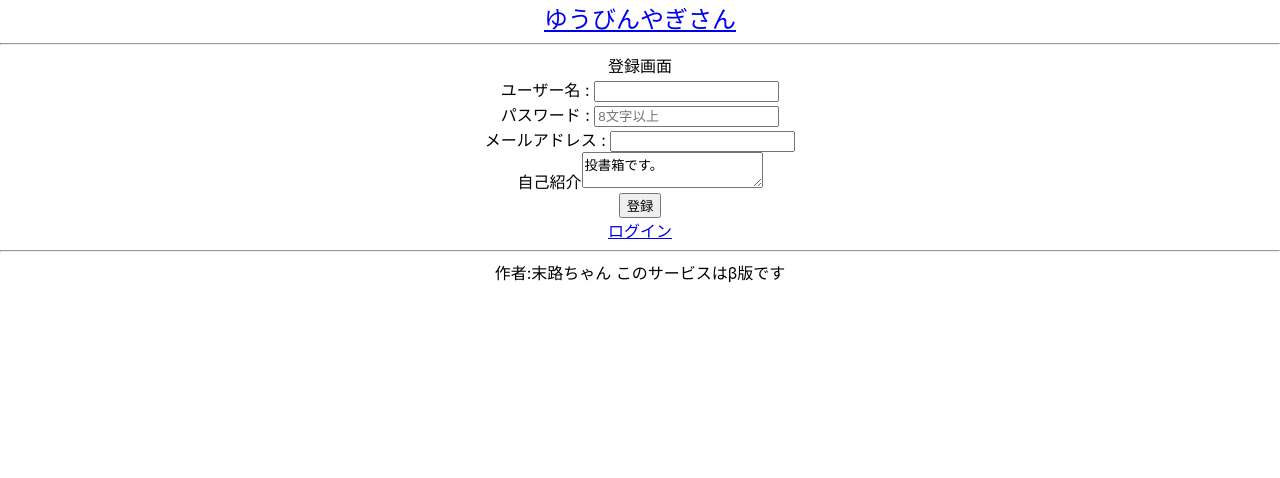
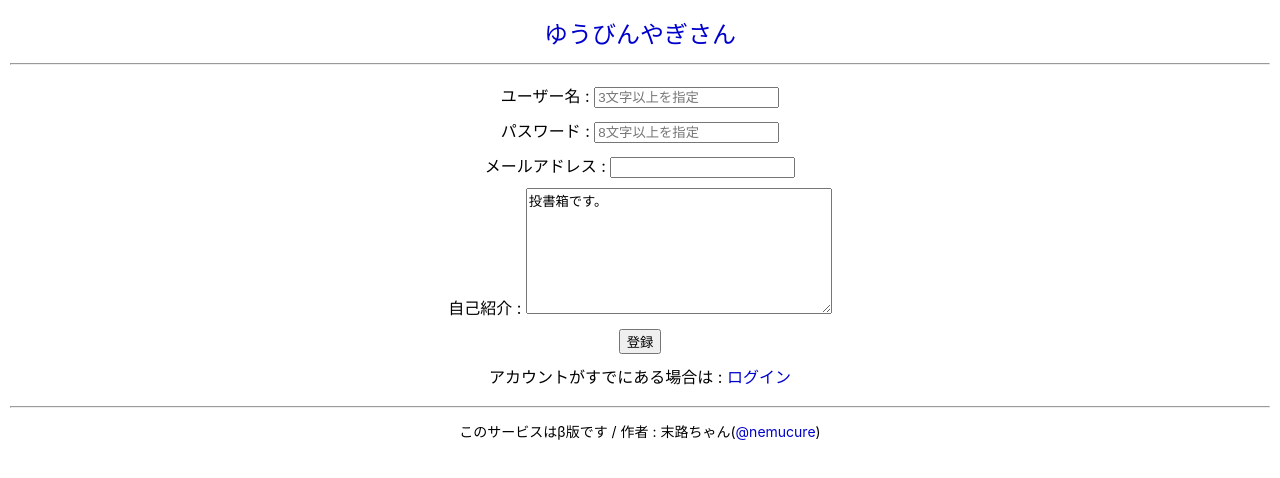
Before and after one commit to shimiwaka/yagisan-react, a React (Create React App) app: page /register in a window 1280 px wide. Shown: the top 478 px of the page. Built offline with nearby package versions, Linux system fonts and the light colour scheme.

Commit message:
change layout (wip)

```diff
--- a/src/App.css
+++ b/src/App.css
@@ -5,3 +5,25 @@
 .Header {
   font-size: 24px;
 }
+
+a {
+  color: #0000cd;
+  text-decoration: none;
+}
+
+a:hover {
+  text-decoration: underline;
+}
+
+div {
+  padding: 5px;
+}
+
+.Small {
+  font-size: 14px;
+}
+
+textarea {
+  width: 300px;
+  height: 120px;
+}
--- a/src/App.tsx
+++ b/src/App.tsx
@@ -28,7 +28,9 @@ function App() {
         </Routes>
       </div>
       <hr />
-      作者:末路ちゃん このサービスはβ版です
+      <div className="Small">
+        このサービスはβ版です / 作者 : 末路ちゃん(<a href="https://twitter.com/nemucure">@nemucure</a>)
+      </div>
     </div>
   );
 }
--- a/src/components/Box.tsx
+++ b/src/components/Box.tsx
@@ -24,7 +24,7 @@ const Box = () => {
       .post(targetURL + "/question", urlParams)
       .then((response) => {
         if (response.data.success) {
-          setMessage("送信しました。認証のために、メールをご確認ください。");
+          setMessage("受理しました。メールアドレスに送られたURLにアクセスすると質問が送信されます。");
         } else {
           alert(response.data.message);
         }
@@ -42,13 +42,13 @@ const Box = () => {
 
   return (
     <>
-      <div>{params.username}に質問をおくる</div>
+      <div>{params.username}に質問を送りましょう！</div>
       <div>{message}</div>
       <div>
         メールアドレス：
         <input onChange={(e) => setEmail(e.target.value)}></input>
         <br />
-        ※いたずら防止です。送り先には見えません。
+        <div className="Small">※いたずら防止のためです。送り先には見えません。</div>
       </div>
       <div>
         <textarea onChange={(e) => setQuestion(e.target.value)}></textarea>
@@ -63,7 +63,7 @@ const Box = () => {
         </button>
       </div>
       <div>
-        <Link to="/register">新規登録</Link>
+        自分も <Link to="/register">新規登録</Link>
       </div>
     </>
   );
--- a/src/components/Login.tsx
+++ b/src/components/Login.tsx
@@ -39,7 +39,6 @@ const Login = () => {
   };
   return (
     <>
-      <div>ログイン画面</div>
       <div>
         ユーザー名 :{" "}
         <input onChange={(e) => setUsername(e.target.value)}></input>
@@ -57,11 +56,11 @@ const Login = () => {
             sendLoginRequest();
           }}
         >
-          登録
+          ログイン
         </button>
       </div>
       <div>
-        <Link to="/register">新規登録</Link>
+        はじめての方は : <Link to="/register">新規登録</Link>
       </div>
     </>
   );
--- a/src/components/MyPage.tsx
+++ b/src/components/MyPage.tsx
@@ -42,10 +42,7 @@ const MyPage = () => {
   return (
     <>
       <div>
-        <Link to={"/box/" + username}>{username} のマイページ</Link>
-      </div>
-      <div>
-        <Link to="/logout">ログアウト</Link>
+        {username} のマイページは<Link to={"/box/" + username}>こちら</Link> / <Link to="/logout">ログアウト</Link>
       </div>
       <div className="Questions">
         {questions.length === 0
--- a/src/components/Register.tsx
+++ b/src/components/Register.tsx
@@ -9,7 +9,7 @@ const Register = () => {
   const [username, setUsername] = React.useState("");
   const [password, setPassword] = React.useState("");
   const [email, setEmail] = React.useState("");
-  const [description, setDescription] = React.useState("");
+  const [description, setDescription] = React.useState("投書箱です。");
 
   const navigate = useNavigate();
 
@@ -41,24 +41,32 @@ const Register = () => {
       .catch((error: any) => {
         const errorMessage = error.response.data.message;
         const regex = /^Error 1062/;
-
-        if (regex.test(errorMessage)) {
+        if (errorMessage === "lack of parameters"){
+          alert("必要な情報が入力されていません。");
+        } else if(errorMessage === "password must be at least 8 characters") {
+          alert("パスワードは最低でも8文字にしてください。");
+        } else if(errorMessage === "username must be at least 3 characters") {
+          alert("ユーザー名は最低でも3文字にしてください。");
+        } else if(errorMessage === "username must be only alphabet, number and _.") {
+          alert("ユーザー名は半角英数字と_のみが使えます。");
+        } else if (regex.test(errorMessage)) {
           alert("ユーザー名かメールアドレスが重複しています。");
+        } else {
+          alert("原因不明のエラーです。");
         }
       });
   };
 
   return (
     <>
-      <div>登録画面</div>
       <div>
         ユーザー名 :{" "}
-        <input onChange={(e) => setUsername(e.target.value)}></input>
+        <input placeholder="3文字以上を指定" onChange={(e) => setUsername(e.target.value)}></input>
       </div>
       <div>
         パスワード :{" "}
         <input
-          placeholder="8文字以上"
+          placeholder="8文字以上を指定"
           type="password"
           onChange={(e) => setPassword(e.target.value)}
         ></input>
@@ -68,7 +76,7 @@ const Register = () => {
         <input onChange={(e) => setEmail(e.target.value)}></input>
       </div>
       <div>
-        自己紹介
+        自己紹介 :{" "}
         <textarea onChange={(e) => setDescription(e.target.value)}>
           投書箱です。
         </textarea>
@@ -83,7 +91,7 @@ const Register = () => {
         </button>
       </div>
       <div>
-        <Link to="/">ログイン</Link>
+        アカウントがすでにある場合は : <Link to="/">ログイン</Link>
       </div>
     </>
   );
```
